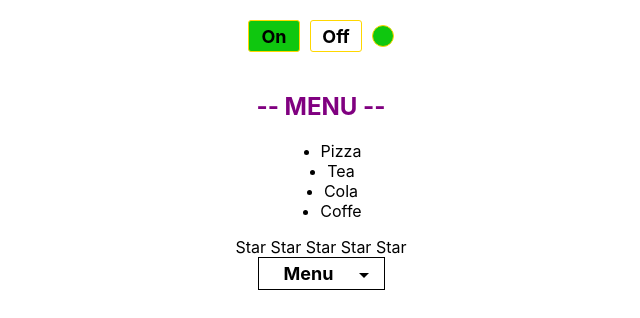
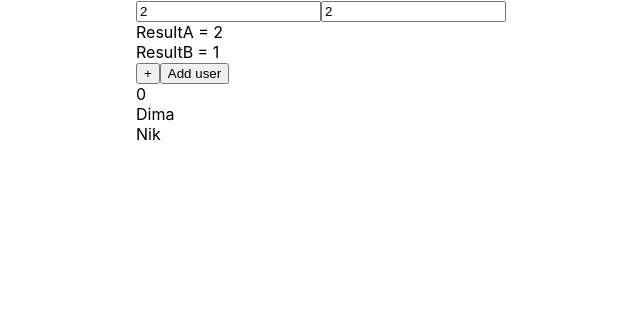
Before and after one commit to aislamtime/myStudies-ts, a React (Create React App) app: page / in a window 1280 px wide. Shown: the top 318 px of the page, without its empty margins (319-959 px from the left). Built offline with nearby package versions, Linux system fonts and the light colour scheme.

Commit message:
Use React.memo & useMemo

```diff
--- a/src/App.tsx
+++ b/src/App.tsx
@@ -1,57 +1,66 @@
-import React, { useState } from 'react';
-import './App.css';
+import React, { useState } from 'react'
+import './App.css'
 
-import { Button } from './components/Button';
-import { Input } from './components/Input';
-import { Filter, MoneyType } from './components/Filter';
-import { CounterMain } from './components/CounterMain/CounterMain';
+import { Button } from './components/Button'
+import { Input } from './components/Input'
+import { Filter, MoneyType } from './components/Filter'
+import { CounterMain } from './components/CounterMain/CounterMain'
 
-import { Rating } from './components/Rating/Rating';
-import { Accordion } from './components/Accordion/Accordion';
-import { ValueType } from './components/Rating/Star/Star';
-import { OnOff } from './components/OnOff/OnOff';
-import { Select } from './components/Select/Select';
+import { Rating } from './components/Rating/Rating'
+import { Accordion } from './components/Accordion/Accordion'
+import { ValueType } from './components/Rating/Star/Star'
+import { OnOff } from './components/OnOff/OnOff'
+import { Select } from './components/Select/Select'
+import { HelpToUseMemo, UseMemo } from './hooks/useMemo'
 
 function App() {
-	const [ratingValue, setRatingValue] = useState<ValueType>(0);
-	const [accordionCollapsed, setAccordionCollapsed] = useState<boolean>(false);
-	const [onoffActive, setOnoffActive] = useState<boolean>(true);
-	const [selectTitle, setSelectTitle] = useState<string>('Menu');
+	const [ratingValue, setRatingValue] = useState<ValueType>(0)
+	const [accordionCollapsed, setAccordionCollapsed] = useState<boolean>(false)
+	const [onoffActive, setOnoffActive] = useState<boolean>(true)
+	const [selectTitle, setSelectTitle] = useState<string>('Menu')
 
 	const menuItems = [
 		{ title: 'Pizza', value: 1 },
 		{ title: 'Tea', value: 2 },
 		{ title: 'Cola', value: 3 },
 		{ title: 'Coffe', value: 4 },
-	];
+	]
 
 	const onSelectTitleChange = (value: any) => {
-		const menuItem = menuItems.find((i) => i.value === value);
-		setSelectTitle(menuItem ? menuItem.title : '');
-	};
+		const menuItem = menuItems.find((i) => i.value === value)
+		setSelectTitle(menuItem ? menuItem.title : '')
+	}
 
 	return (
 		<div className='App'>
 			{/*<CounterMain />*/}
 
-			<OnOff active={onoffActive} setActive={setOnoffActive} />
+			{/*<OnOff active={onoffActive} setActive={setOnoffActive} />*/}
 
-			<Accordion
+			{/*<Accordion
 				title={'-- MENU --'}
 				collapsed={accordionCollapsed}
 				setCollapsed={setAccordionCollapsed}
 				titleColor={'purple'}
 				onClickItem={() => {
-					console.log('Item was klicked');
+					console.log('Item was klicked')
 				}}
 				items={menuItems}
-			/>
+			/>*/}
 
-			<Rating value={ratingValue} setValue={setRatingValue} />
+			{/*<Rating value={ratingValue} setValue={setRatingValue} />*/}
 
-			<Select title={selectTitle} items={menuItems} onChange={onSelectTitleChange} />
+			{/*<Select title={selectTitle} items={menuItems} onChange={onSelectTitleChange} />*/}
+
+			<div>
+				{
+					//! --------------------- HOOKS --------------------------
+				}
+				<UseMemo />
+				<HelpToUseMemo />
+			</div>
 		</div>
-	);
+	)
 }
 
-export default App;
+export default App
--- /dev/null
+++ b/src/hooks/useMemo.tsx
@@ -0,0 +1,92 @@
+import React, { ChangeEvent, useMemo, useState } from 'react'
+
+export const UseMemo = () => {
+	console.log('useMemo rendering')
+
+	let [a, setA] = useState<number>(2)
+	let [b, setB] = useState<number>(2)
+
+	let resultA = useMemo(() => {
+		let result = 1
+		for (let i = 1; i <= a; i++) {
+			let fake = 0
+			while (fake < 1000000000) fake++
+			result *= i
+		}
+		return result
+	}, [a])
+	let resultB = 1
+
+	for (let i = 1; i < b; i++) {
+		resultB *= i
+	}
+
+	return (
+		<div>
+			<input value={a} onChange={(e) => setA(+e.currentTarget.value)} />
+			<input value={b} onChange={(e) => setB(Number(e.currentTarget.value))} />
+
+			<div>ResultA = {resultA}</div>
+			<div>ResultB = {resultB}</div>
+		</div>
+	)
+}
+
+//! ------------------------ Ract.memo ----------------------------
+
+const NewMessagesCounterMemo = (props: { count: number }) => {
+	console.log('NewMessagesCounter')
+
+	return (
+		<>
+			<div>{props.count}</div>
+		</>
+	)
+}
+const NewMessagesCounter = React.memo(NewMessagesCounterMemo)
+
+const UsersSecret = (props: { users: string[] }) => {
+	console.log('UsersSecret')
+
+	return (
+		<div>
+			{props.users.map((u, i) => (
+				<div key={i}>{u}</div>
+			))}
+		</div>
+	)
+}
+const Users = React.memo(UsersSecret)
+
+export const HelpToUseMemo = () => {
+	console.log('HelpToUseMemo')
+
+	const [counter, setCounter] = useState(0)
+	const [users, setUsers] = useState<string[]>(['Alex', 'Dima', 'Nik', 'Anya'])
+
+	const addUser = () => {
+		const newUsers = [...users, 'Sveta' + new Date().getTime()]
+		setUsers(newUsers)
+	}
+
+	//Метод filter создает новый массив, и что бы компонента Users не перерисовывалась
+	//так как в нее приходит новый массив при каждом обновлении счетчика, мы засовываем филтрацию в useMemo
+	const fiteredUsers = useMemo(() => {
+		return users.filter((u) => u.toLowerCase().indexOf('a'))
+	}, [users])
+
+	return (
+		<>
+			<button
+				onClick={() => {
+					setCounter(counter + 1)
+				}}
+			>
+				+
+			</button>
+			<button onClick={addUser}>Add user</button>
+			<NewMessagesCounter count={counter} />
+			<Users users={fiteredUsers} />
+		</>
+	)
+}
```
